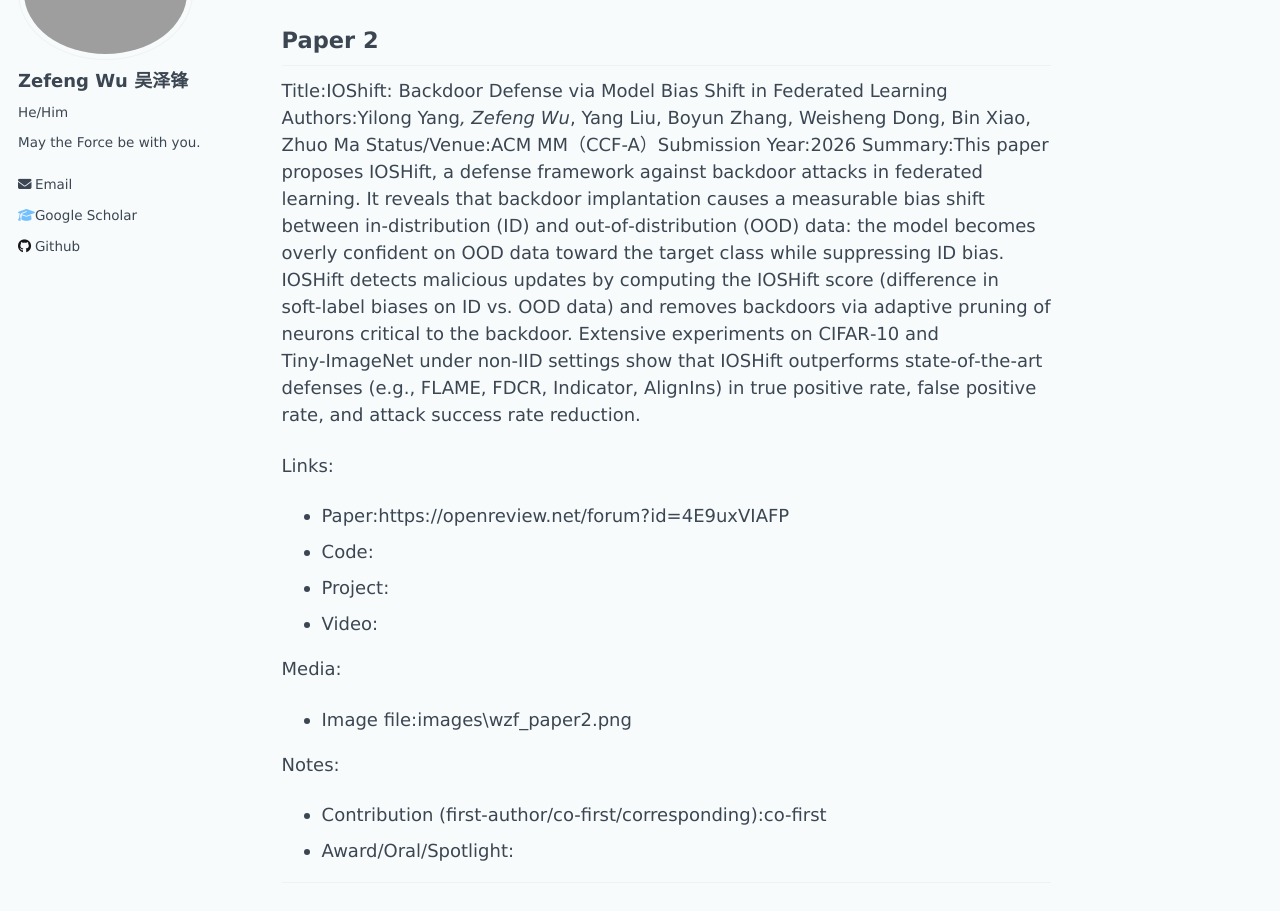
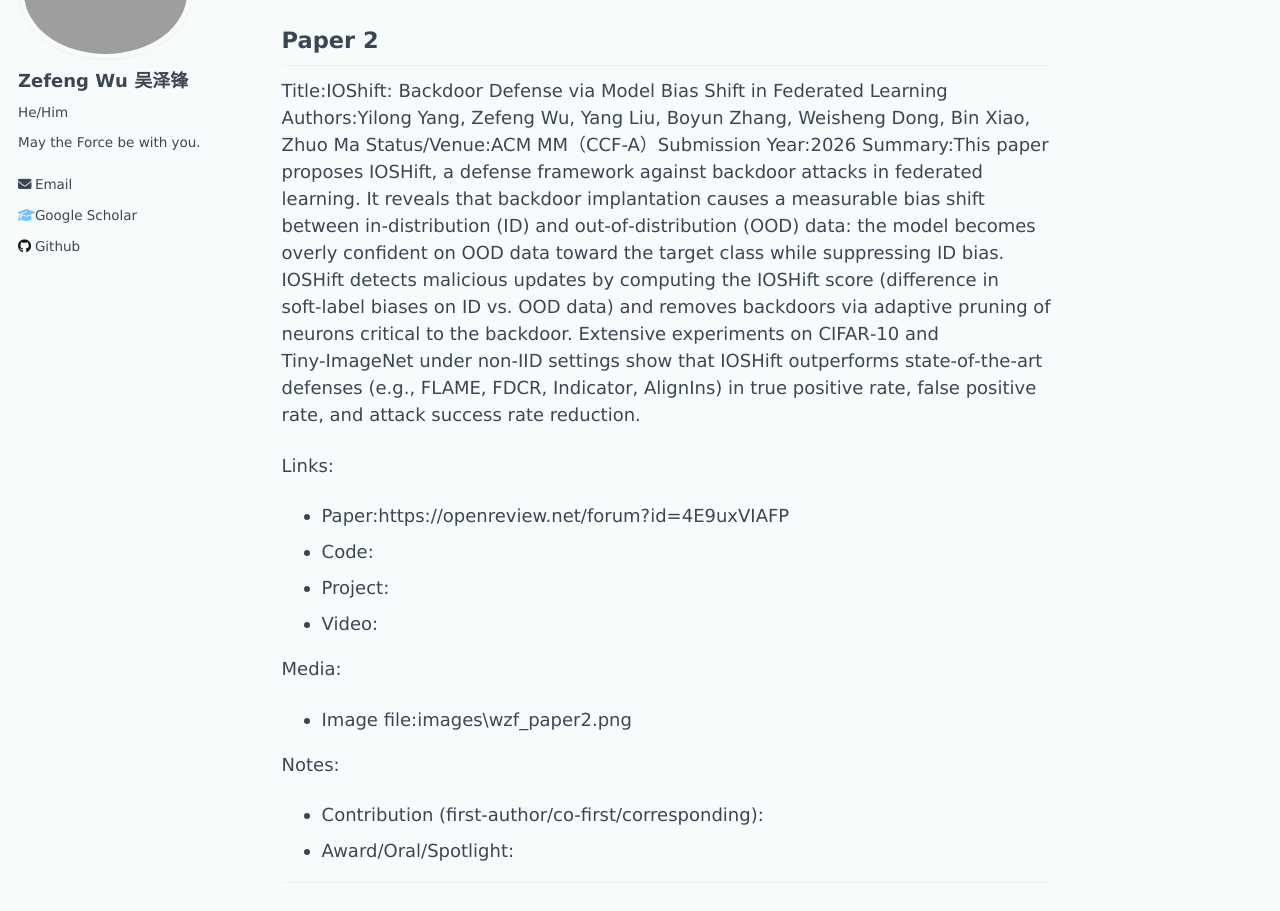
Before and after one commit to windansnowman/windansnowman.github.io, a Jekyll site: the page built from PUBLICATIONS_INPUT.md, in a window 1280 px wide and 1400 px high, scrolled down 1127 px. Shown: the part 180-1091 px from the top of the window. Built offline with Jekyll 4.4.1, drawn with Linux system fonts in a browser that asks for light colours; our own code applies the rules of GitHub Pages for plain Markdown files.

```diff
--- a/PUBLICATIONS_INPUT.md
+++ b/PUBLICATIONS_INPUT.md
@@ -33,7 +33,7 @@ Notes:
 
 ## Paper 2
 Title:IOShift: Backdoor Defense via Model Bias Shift in Federated Learning
-Authors:Yilong Yang*, Zefeng Wu*, Yang Liu, Boyun Zhang, Weisheng Dong, Bin Xiao, Zhuo Ma
+Authors:Yilong Yang, Zefeng Wu, Yang Liu, Boyun Zhang, Weisheng Dong, Bin Xiao, Zhuo Ma
 Status/Venue:ACM MM（CCF-A）Submission
 Year:2026
 Summary:This paper proposes IOSHift, a defense framework against backdoor attacks in federated learning. It reveals that backdoor implantation causes a measurable bias shift between in‑distribution (ID) and out‑of‑distribution (OOD) data: the model becomes overly confident on OOD data toward the target class while suppressing ID bias. IOSHift detects malicious updates by computing the IOSHift score (difference in soft‑label biases on ID vs. OOD data) and removes backdoors via adaptive pruning of neurons critical to the backdoor. Extensive experiments on CIFAR‑10 and Tiny‑ImageNet under non‑IID settings show that IOSHift outperforms state‑of‑the‑art defenses (e.g., FLAME, FDCR, Indicator, AlignIns) in true positive rate, false positive rate, and attack success rate reduction.
@@ -48,7 +48,7 @@ Media:
 - Image file:images\wzf_paper2.png
 
 Notes:
-- Contribution (first-author/co-first/corresponding):co-first
+- Contribution (first-author/co-first/corresponding):
 - Award/Oral/Spotlight:
 
 ---
```
Also changed, not shown: _pages/about.md (+1 -1 lines), _publications/2026-02-01-ioshift.md (+1 -2 lines).
